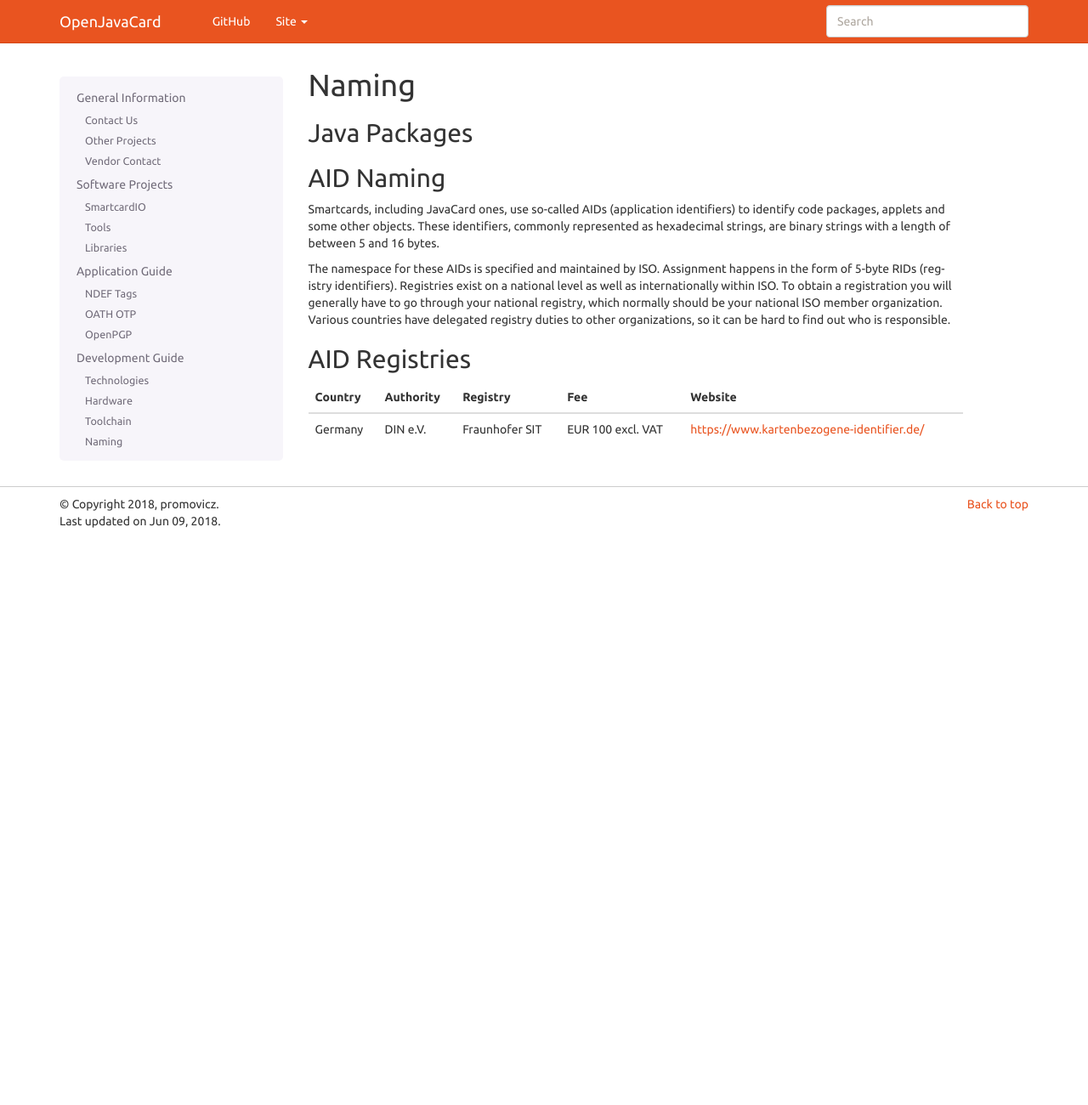
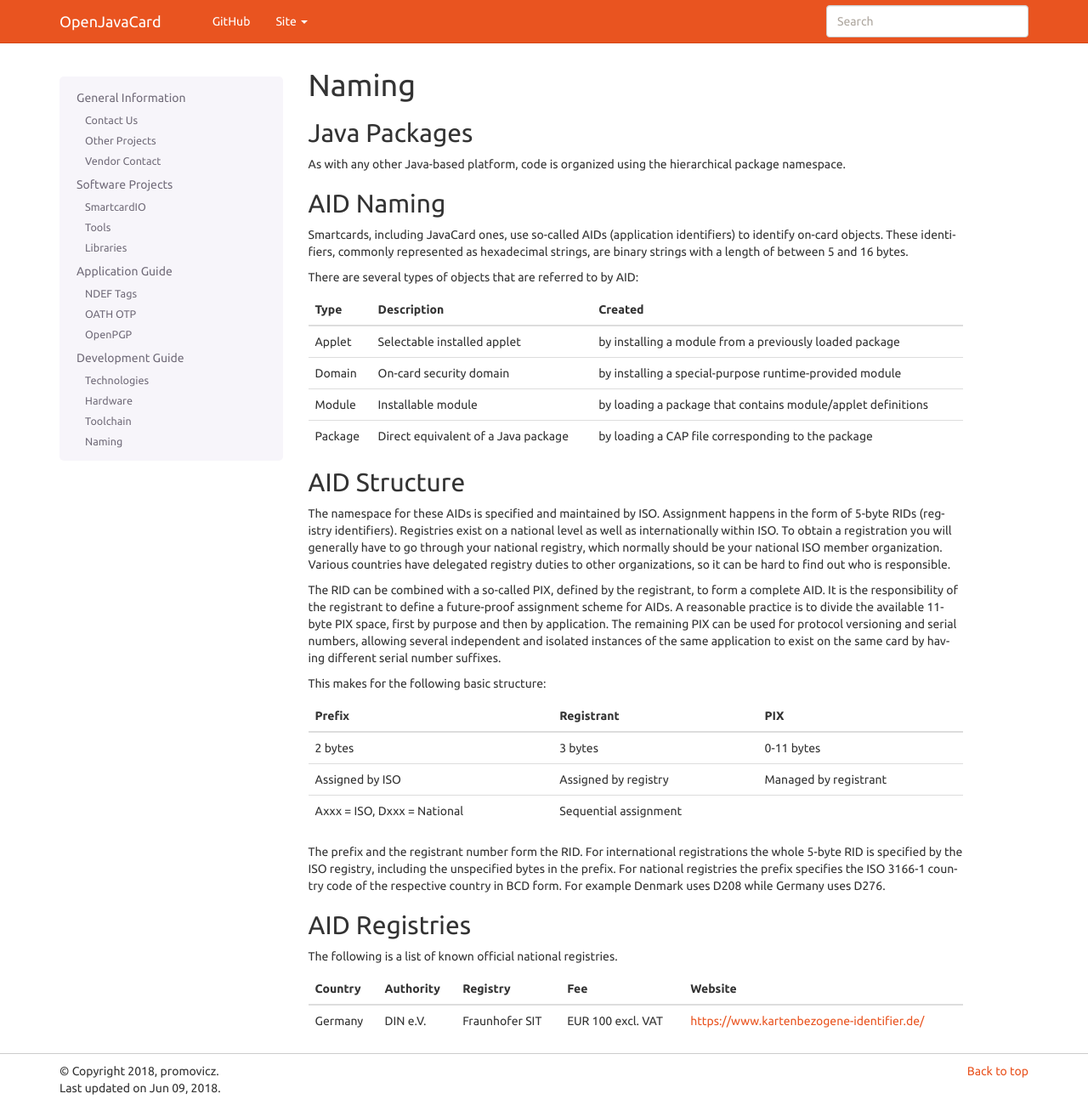
Before and after one commit to OpenJavaCard/openjavacard-site, a Sphinx documentation site: the page built from source/devguide/naming.rst, in a window 1280 px wide and 1300 px high. Shown: the whole window at 85% size. Built offline with Sphinx 7.4.7, drawn with Linux system fonts in a browser that asks for light colours.

Commit message:
More information about AIDs

```diff
--- a/source/devguide/naming.rst
+++ b/source/devguide/naming.rst
@@ -4,18 +4,50 @@ Naming
 Java Packages
 -------------
 
+As with any other Java-based platform, code is organized using the hierarchical package namespace.
+
 AID Naming
 ----------
 
-Smartcards, including JavaCard ones, use so-called AIDs (application identifiers) to identify code packages, applets and some other objects. These identifiers, commonly represented as hexadecimal strings, are binary strings with a length of between 5 and 16 bytes.
+Smartcards, including JavaCard ones, use so-called AIDs (application identifiers) to identify on-card objects. These identifiers, commonly represented as hexadecimal strings, are binary strings with a length of between 5 and 16 bytes.
+
+There are several types of objects that are referred to by AID:
+
+======= ======================================== =================================================================
+Type    Description                              Created
+======= ======================================== =================================================================
+Applet  Selectable installed applet              by installing a module from a previously loaded package
+Domain  On-card security domain                  by installing a special-purpose runtime-provided module
+Module  Installable module                       by loading a package that contains module/applet definitions
+Package Direct equivalent of a Java package      by loading a CAP file corresponding to the package
+======= ======================================== =================================================================
+
+AID Structure
+-------------
 
 The namespace for these AIDs is specified and maintained by ISO. Assignment happens in the form of 5-byte RIDs (registry identifiers). Registries exist on a national level as well as internationally within ISO. To obtain a registration you will generally have to go through your national registry, which normally should be your national ISO member organization. Various countries have delegated registry duties to other organizations, so it can be hard to find out who is responsible.
+
+The RID can be combined with a so-called PIX, defined by the registrant, to form a complete AID. It is the responsibility of the registrant to define a future-proof assignment scheme for AIDs. A reasonable practice is to divide the available 11-byte PIX space, first by purpose and then by application. The remaining PIX can be used for protocol versioning and serial numbers, allowing several independent and isolated instances of the same application to exist on the same card by having different serial number suffixes.
+
+This makes for the following basic structure:
+
+=========================== ===================== =====================
+Prefix                      Registrant            PIX
+=========================== ===================== =====================
+2 bytes                     3 bytes               0-11 bytes
+Assigned by ISO             Assigned by registry  Managed by registrant
+Axxx = ISO, Dxxx = National Sequential assignment
+=========================== ===================== =====================
+
+The prefix and the registrant number form the RID. For international registrations the whole 5-byte RID is specified by the ISO registry, including the unspecified bytes in the prefix. For national registries the prefix specifies the ISO 3166-1 country code of the respective country in BCD form. For example Denmark uses D208 while Germany uses D276.
 
 AID Registries
 --------------
 
+The following is a list of known official national registries.
+
 ======= ========= ============== ================= =========================================
 Country Authority Registry       Fee               Website
 ======= ========= ============== ================= =========================================
-Germany DIN e.V.  Fraunhofer SIT EUR 100 excl. VAT  https://www.kartenbezogene-identifier.de/
+Germany DIN e.V.  Fraunhofer SIT EUR 100 excl. VAT https://www.kartenbezogene-identifier.de/
 ======= ========= ============== ================= =========================================
```
